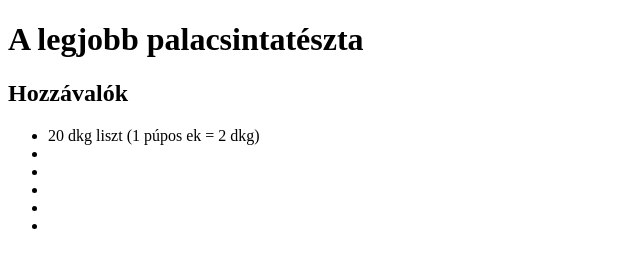
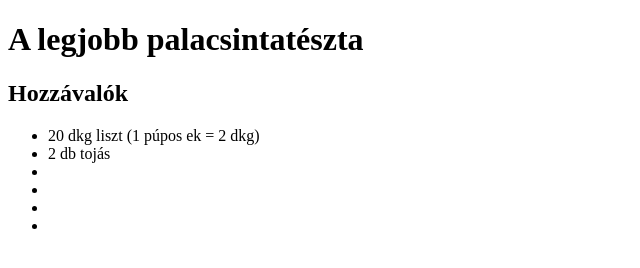
Before and after one commit to KomariMate/palacsinta, a plain HTML site: page index.html in a window 1280 px wide. Shown: the full height of the page, 0-640 px from the left. Drawn offline with Linux system fonts and the light colour scheme.

Commit message:
Update index.html

```diff
--- a/index.html
+++ b/index.html
@@ -11,7 +11,7 @@
         <h2>Hozzávalók</h2>
         <ul>
             <li>20 dkg liszt (1 púpos ek = 2 dkg)</li>
-            <li></li>
+            <li>2 db tojás</li>
             <li></li>
             <li></li>
             <li></li>
```
